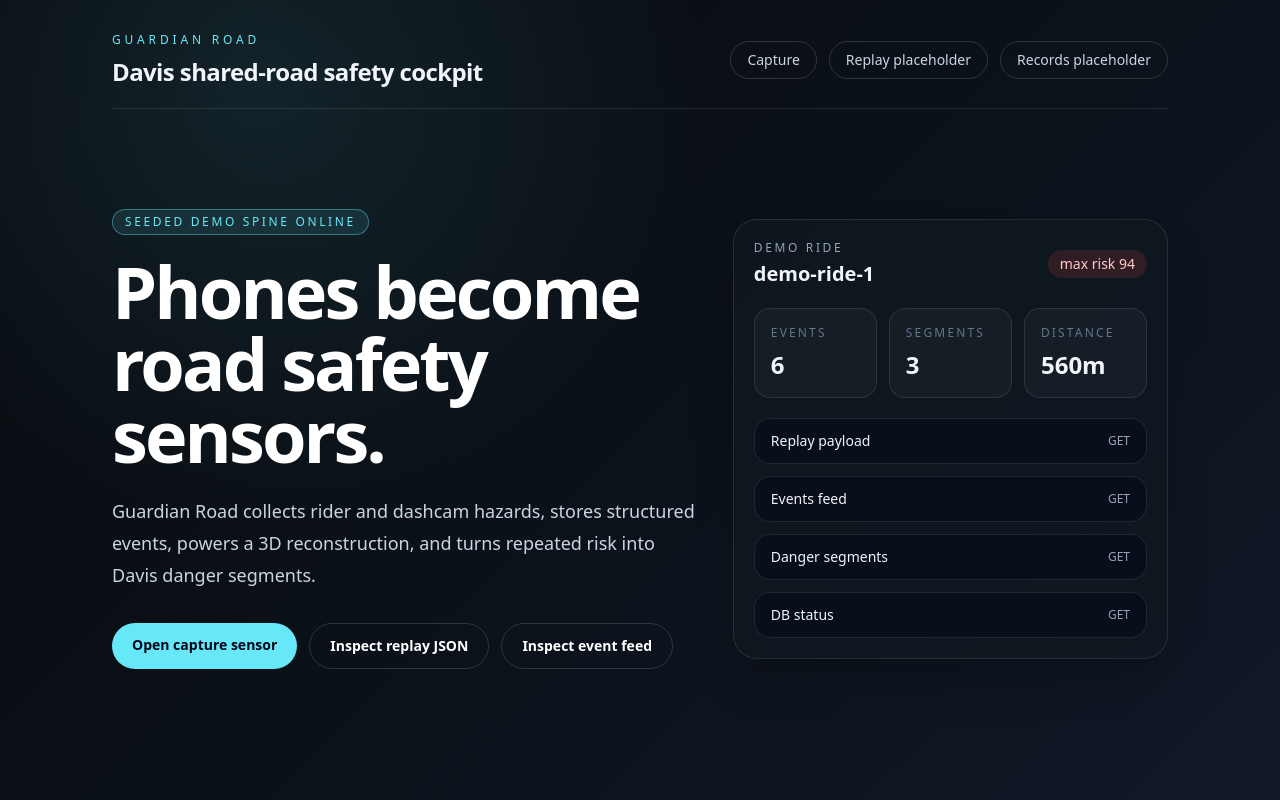
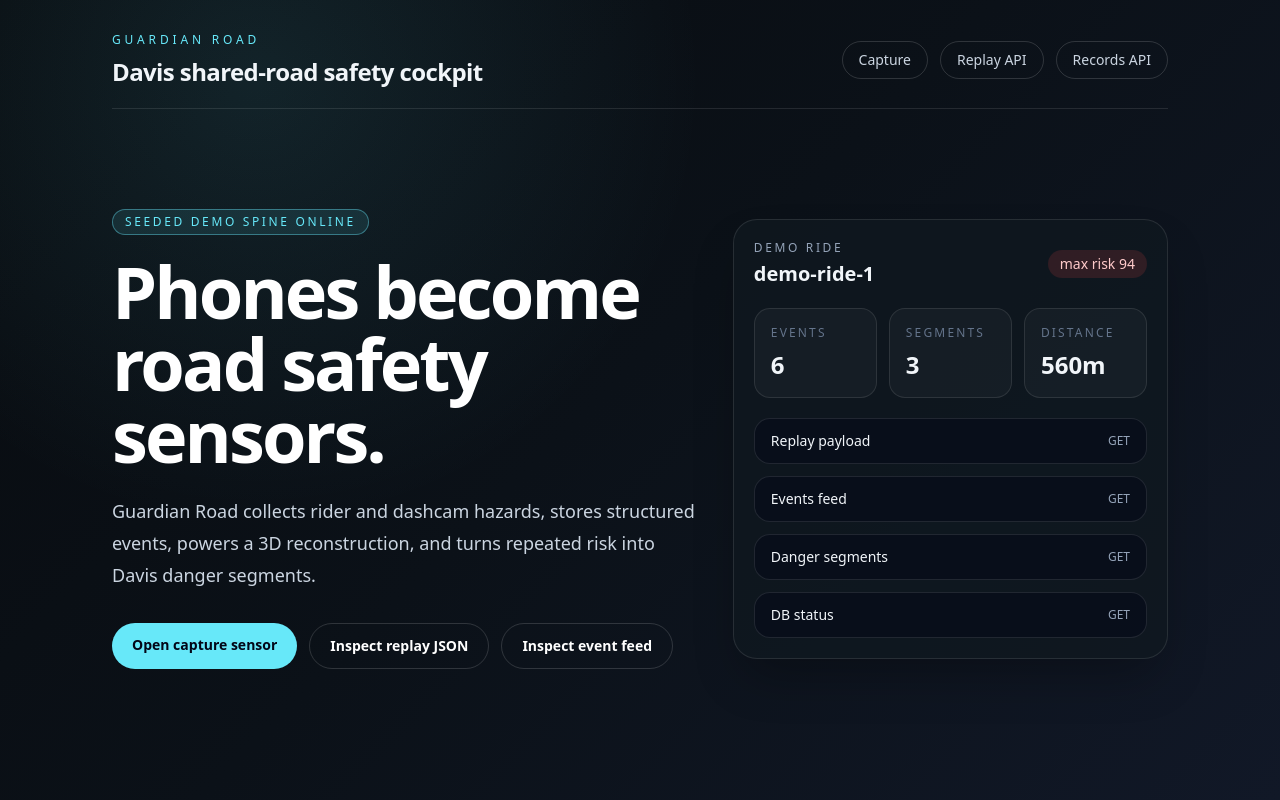
Before and after one commit to YugrajD/HackDavis2026, a Next.js app: page / in a window 1280 px wide. Built offline with nearby package versions, Linux system fonts and the light colour scheme.

Commit message:
app: point shell links to live APIs

```diff
--- a/src/app/page.tsx
+++ b/src/app/page.tsx
@@ -19,11 +19,11 @@ export default function Home() {
           <Link className="rounded-full border border-white/15 px-4 py-2 hover:border-cyanline/70" href="/capture">
             Capture
           </Link>
-          <Link className="rounded-full border border-white/15 px-4 py-2 hover:border-cyanline/70" href="/replay/demo-ride-1">
-            Replay placeholder
+          <Link className="rounded-full border border-white/15 px-4 py-2 hover:border-cyanline/70" href="/api/replay/demo-ride-1">
+            Replay API
           </Link>
-          <Link className="rounded-full border border-white/15 px-4 py-2 hover:border-cyanline/70" href="/records">
-            Records placeholder
+          <Link className="rounded-full border border-white/15 px-4 py-2 hover:border-cyanline/70" href="/api/events?rideId=demo-ride-1">
+            Records API
           </Link>
         </div>
       </nav>
```
